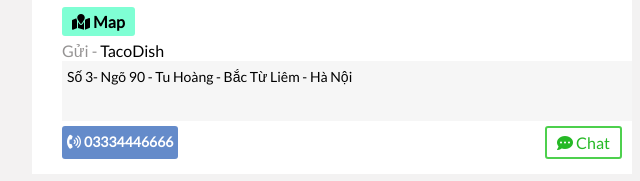
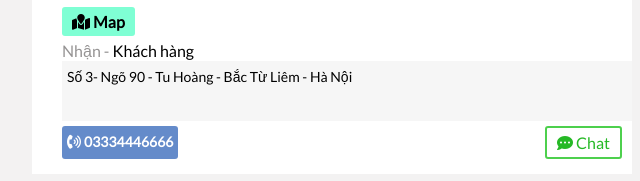
Before and after one commit to dangchien26012003/duan, a plain HTML site: page shipper-danglam.html in a window 1280 px wide. Shown: the part 409-590 px from the top of the page, 308-948 px from the left. Drawn offline with nearby package versions, Linux system fonts and the light colour scheme; a web font is replaced by a local one.

Commit message:
Update shipper-danglam.html

```diff
--- a/shipper-danglam.html
+++ b/shipper-danglam.html
@@ -117,7 +117,7 @@
 
                             </div>
                             <div class="ng1" style="padding-top: 5px;">
-                                <span style="color: rgb(149, 147, 147) ">Gửi - </span><span> TacoDish</span>
+                                <span style="color: rgb(149, 147, 147) ">Nhận - </span><span> Khách hàng</span>
                             </div>
                             <div class="ng2">
                                 <div class="diachigui">
```
